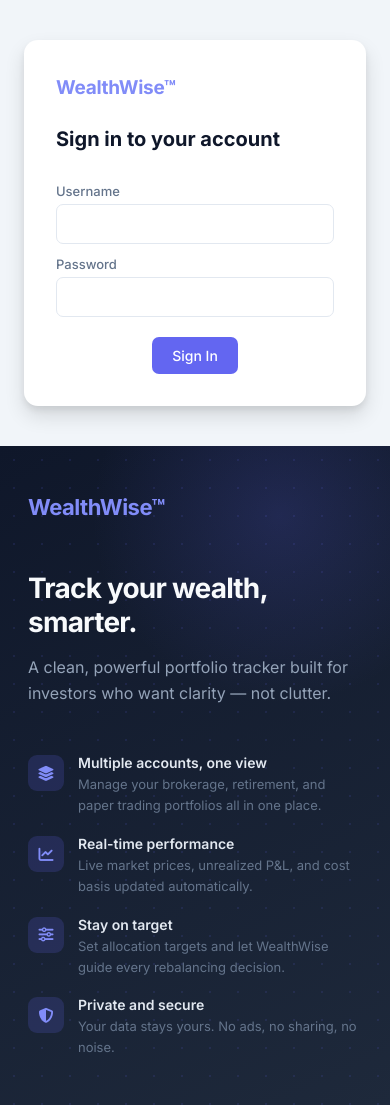
After one commit to chrisgig23/stock-calc, a Python web app: template flask_app/templates/home.html in a window 390 px wide. The commit adds this page. Run offline with Jinja, Linux system fonts and the light colour scheme; the template is opened without the code that fills it, so the values that code supplies are empty.

Commit message:
L1: Add /home landing page with split marketing + login layout
- New /home route (function stays 'login' for url_for compat)
- /login now redirects to /home (backward compat)
- home.html: dark navy marketing panel left, login card right
- Mobile: login card on top, marketing panel below (flex column-reverse)
- base.html: added {% block extra_body_class %} and {% block flashes %}
- styles.css: home-layout CSS with dot-grid overlay, value prop cards

Co-Authored-By: Claude Sonnet 4.6 <noreply@anthropic.com>

```diff
--- a/flask_app/static/styles.css
+++ b/flask_app/static/styles.css
@@ -370,6 +370,181 @@ body.auth-layout .main-content {
     max-width: 420px;
     width: 100%;
     padding: 24px 16px;
+}
+
+/* ── Home / landing split layout ───────────────────────────
+   Overrides the default centered auth-layout when the body
+   also carries the .home-layout class.
+   ─────────────────────────────────────────────────────────── */
+body.auth-layout.home-layout {
+    background: #0F172A;
+}
+
+body.auth-layout.home-layout .main-wrapper {
+    display: block;
+    align-items: unset;
+    justify-content: unset;
+    min-height: 100vh;
+    padding: 0;
+}
+
+body.auth-layout.home-layout .main-content {
+    max-width: none;
+    width: 100%;
+    padding: 0;
+}
+
+/* Two-panel split */
+.home-split {
+    display: flex;
+    min-height: 100vh;
+}
+
+/* ── Left: marketing panel ── */
+.home-marketing {
+    flex: 1;
+    background: linear-gradient(155deg, #0F172A 0%, #1E293B 100%);
+    padding: 64px 56px;
+    display: flex;
+    flex-direction: column;
+    justify-content: center;
+    position: relative;
+    overflow: hidden;
+}
+
+/* Decorative dot-grid overlay */
+.home-marketing::before {
+    content: '';
+    position: absolute;
+    inset: 0;
+    background-image: radial-gradient(circle, rgba(99,102,241,0.12) 1px, transparent 1px);
+    background-size: 28px 28px;
+    pointer-events: none;
+}
+
+/* Decorative glowing orb */
+.home-marketing::after {
+    content: '';
+    position: absolute;
+    top: -120px;
+    right: -80px;
+    width: 380px;
+    height: 380px;
+    background: radial-gradient(circle, rgba(99,102,241,0.18) 0%, transparent 70%);
+    pointer-events: none;
+}
+
+.home-brand {
+    font-size: 22px;
+    font-weight: 800;
+    color: #818CF8;
+    letter-spacing: -0.5px;
+    margin-bottom: 52px;
+    position: relative;
+    z-index: 1;
+}
+
+.home-headline {
+    font-size: 38px;
+    font-weight: 800;
+    color: #F8FAFC;
+    line-height: 1.2;
+    letter-spacing: -0.8px;
+    margin: 0 0 16px;
+    position: relative;
+    z-index: 1;
+}
+
+.home-subheadline {
+    font-size: 16px;
+    color: #94A3B8;
+    line-height: 1.6;
+    margin: 0 0 48px;
+    max-width: 400px;
+    position: relative;
+    z-index: 1;
+}
+
+.home-value-props {
+    display: flex;
+    flex-direction: column;
+    gap: 20px;
+    position: relative;
+    z-index: 1;
+}
+
+.home-value-prop {
+    display: flex;
+    align-items: flex-start;
+    gap: 14px;
+}
+
+.home-value-icon {
+    width: 36px;
+    height: 36px;
+    border-radius: 9px;
+    background: rgba(99,102,241,0.18);
+    display: flex;
+    align-items: center;
+    justify-content: center;
+    color: #818CF8;
+    font-size: 15px;
+    flex-shrink: 0;
+    margin-top: 1px;
+}
+
+.home-value-text strong {
+    display: block;
+    font-size: 14px;
+    font-weight: 600;
+    color: #E2E8F0;
+    margin-bottom: 2px;
+}
+
+.home-value-text span {
+    font-size: 13px;
+    color: #64748B;
+    line-height: 1.45;
+}
+
+/* ── Right: login panel ── */
+.home-login-panel {
+    width: 480px;
+    min-width: 380px;
+    background: var(--color-bg);
+    display: flex;
+    flex-direction: column;
+    align-items: center;
+    justify-content: center;
+    padding: 56px 48px;
+}
+
+.home-login-panel .login-container {
+    width: 100%;
+    max-width: 360px;
+    box-shadow: var(--shadow-lg);
+}
+
+/* ── Mobile: stack login on top, marketing below ── */
+@media (max-width: 860px) {
+    .home-split {
+        flex-direction: column-reverse;
+    }
+
+    .home-marketing {
+        padding: 48px 28px;
+        flex: unset;
+    }
+
+    .home-headline {
+        font-size: 28px;
+    }
+
+    .home-login-panel {
+        width: 100%;
+        min-width: unset;
+        padding: 40px 24px;
+    }
 }
 
 /* ============================================================
--- a/flask_app/templates/base.html
+++ b/flask_app/templates/base.html
@@ -12,7 +12,7 @@
     {% block styles %}{% endblock %}
     <script async src="https://pagead2.googlesyndication.com/pagead/js/adsbygoogle.js?client=ca-pub-8170829086367629" crossorigin="anonymous"></script>
 </head>
-<body class="{% if current_user.is_authenticated %}app-layout{% else %}auth-layout{% endif %}">
+<body class="{% if current_user.is_authenticated %}app-layout{% else %}auth-layout{% endif %} {% block extra_body_class %}{% endblock %}">
 
 {% if current_user.is_authenticated %}
 
@@ -106,6 +106,7 @@
 {# ── MAIN WRAPPER — used for both layouts ─────────────── #}
 <div class="main-wrapper">
     <main class="main-content">
+        {% block flashes %}
         {% with messages = get_flashed_messages(with_categories=true) %}
             {% if messages %}
                 <ul class="flashes">
@@ -115,6 +116,7 @@
                 </ul>
             {% endif %}
         {% endwith %}
+        {% endblock %}
         {% block content %}{% endblock %}
     </main>
 </div>
--- /dev/null
+++ b/flask_app/templates/home.html
@@ -0,0 +1,105 @@
+{% extends "base.html" %}
+
+{% block title %}WealthWise — Track Your Wealth, Smarter{% endblock %}
+
+{% block extra_body_class %}home-layout{% endblock %}
+
+{% block flashes %}{% endblock %}
+
+{% block styles %}
+<style>
+/* Remove default form card styling inside the login panel */
+.home-login-panel form {
+    background: none;
+    padding: 0;
+    box-shadow: none;
+    border: none;
+    margin: 0;
+}
+</style>
+{% endblock %}
+
+{% block content %}
+<div class="home-split">
+
+    <!-- ── Left: Marketing panel ──────────────────────────── -->
+    <div class="home-marketing">
+        <div class="home-brand">WealthWise™</div>
+
+        <h1 class="home-headline">Track your wealth,<br>smarter.</h1>
+        <p class="home-subheadline">
+            A clean, powerful portfolio tracker built for investors who
+            want clarity — not clutter.
+        </p>
+
+        <div class="home-value-props">
+            <div class="home-value-prop">
+                <div class="home-value-icon">
+                    <i class="fa-solid fa-layer-group"></i>
+                </div>
+                <div class="home-value-text">
+                    <strong>Multiple accounts, one view</strong>
+                    <span>Manage your brokerage, retirement, and paper trading portfolios all in one place.</span>
+                </div>
+            </div>
+
+            <div class="home-value-prop">
+                <div class="home-value-icon">
+                    <i class="fa-solid fa-chart-line"></i>
+                </div>
+                <div class="home-value-text">
+                    <strong>Real-time performance</strong>
+                    <span>Live market prices, unrealized P&amp;L, and cost basis updated automatically.</span>
+                </div>
+            </div>
+
+            <div class="home-value-prop">
+                <div class="home-value-icon">
+                    <i class="fa-solid fa-sliders"></i>
+                </div>
+                <div class="home-value-text">
+                    <strong>Stay on target</strong>
+                    <span>Set allocation targets and let WealthWise guide every rebalancing decision.</span>
+                </div>
+            </div>
+
+            <div class="home-value-prop">
+                <div class="home-value-icon">
+                    <i class="fa-solid fa-shield-halved"></i>
+                </div>
+                <div class="home-value-text">
+                    <strong>Private and secure</strong>
+                    <span>Your data stays yours. No ads, no sharing, no noise.</span>
+                </div>
+            </div>
+        </div>
+    </div>
+
+    <!-- ── Right: Login panel ─────────────────────────────── -->
+    <div class="home-login-panel">
+        <div class="login-container">
+            <span class="login-brand">WealthWise™</span>
+            <h2>Sign in to your account</h2>
+
+            {% with messages = get_flashed_messages(with_categories=true) %}
+                {% if messages %}
+                    <ul class="flashes" style="margin-bottom: 16px;">
+                    {% for category, message in messages %}
+                        <li class="{{ category }}">{{ message }}</li>
+                    {% endfor %}
+                    </ul>
+                {% endif %}
+            {% endwith %}
+
+            <form method="POST" action="{{ url_for('auth.login') }}">
+                <label for="username">Username</label>
+                <input type="text" id="username" name="username" required autocomplete="username">
+                <label for="password">Password</label>
+                <input type="password" id="password" name="password" required autocomplete="current-password">
+                <input type="submit" value="Sign In">
+            </form>
+        </div>
+    </div>
+
+</div>
+{% endblock %}
```
Also changed, not shown: flask_app/routes/auth.py (+10 -3 lines), flask_app/templates/account_menu.html (+7 -7 lines).
